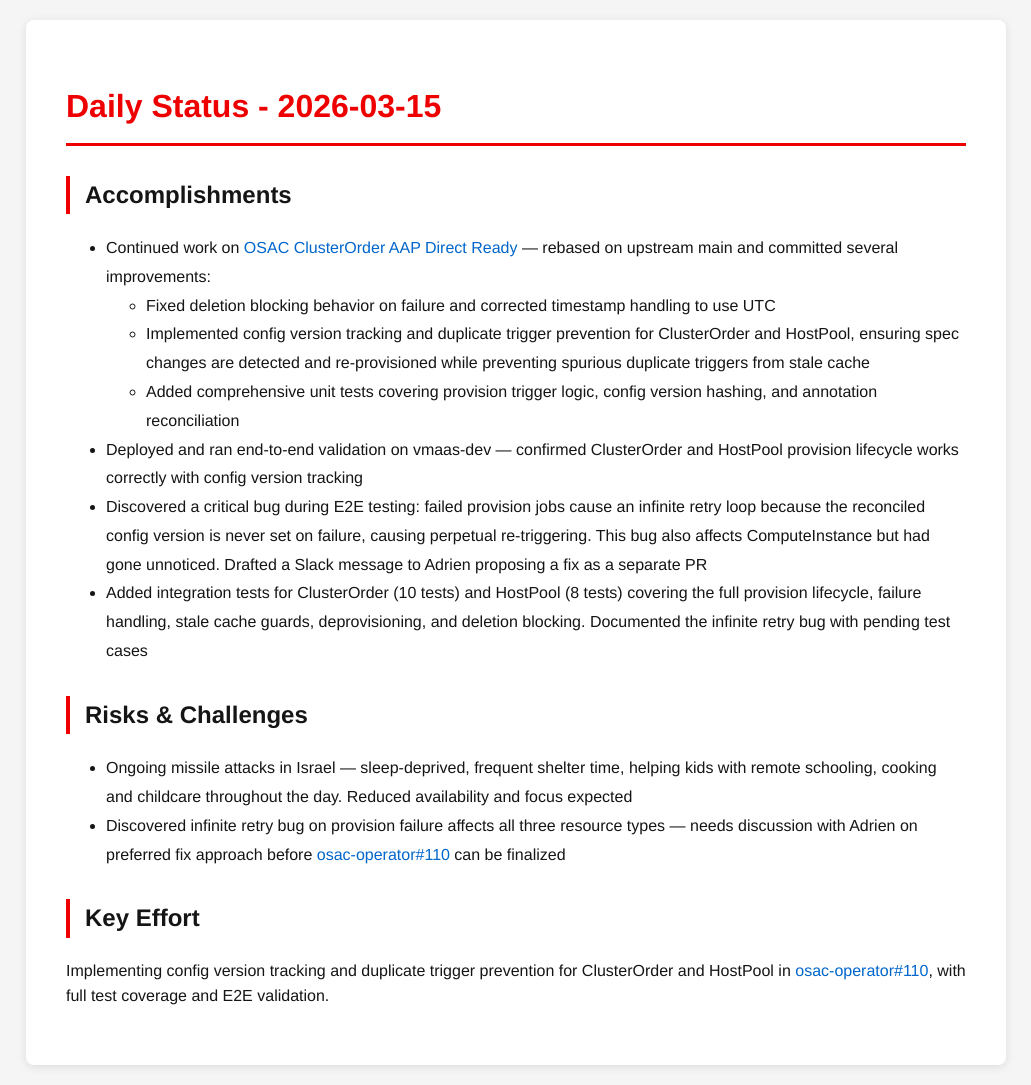
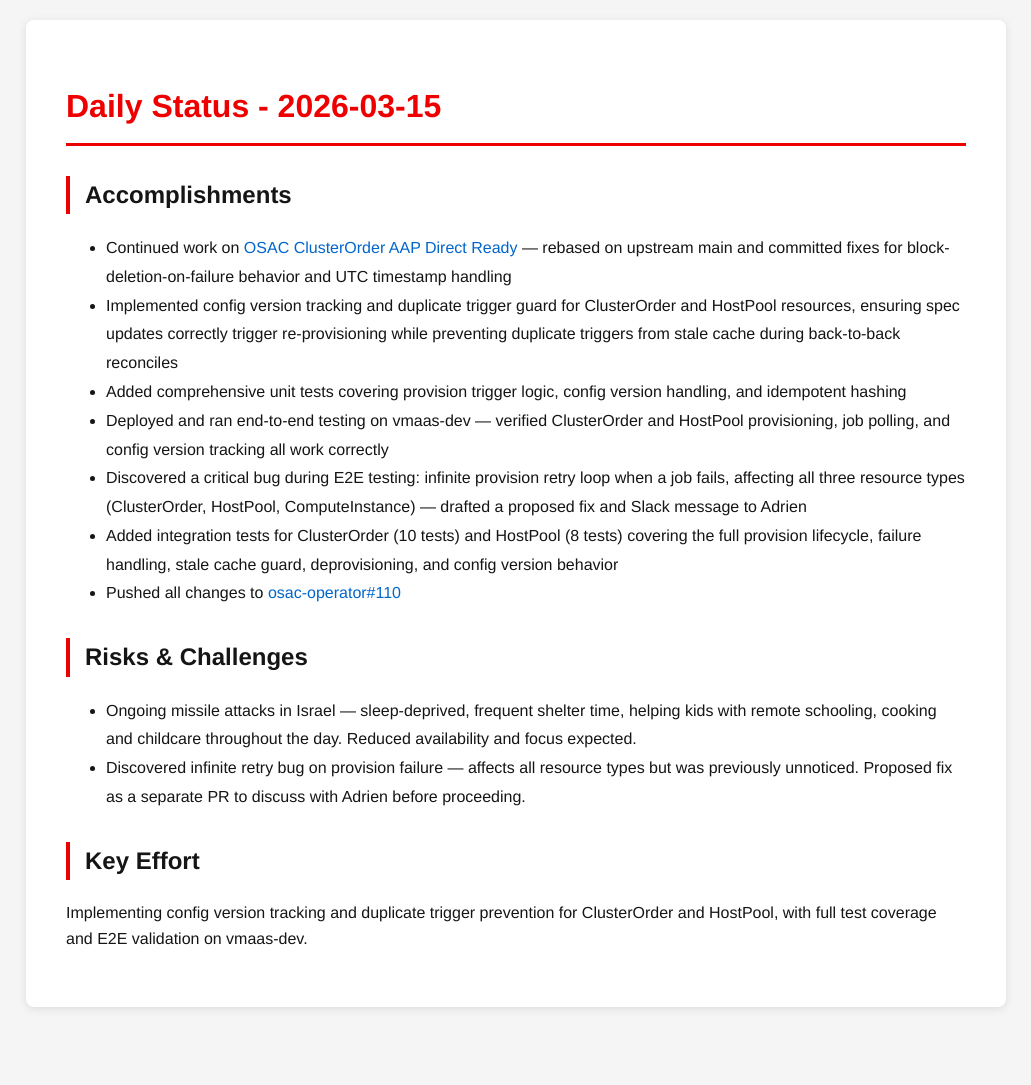
Before and after one commit to tzvatot/daily-status, a Jekyll site: the page built from 2026-03-15.md, in a window 1280 px wide. Shown: the whole page, without its empty margins (124-1155 px from the left). Built offline with Jekyll 4.4.1, drawn with Linux system fonts in a browser that asks for light colours; after the commit the page ends 1027 px from its top, so only the background shows below that.

Commit message:
Daily status update - 2026-03-15

```diff
--- a/2026-03-15.md
+++ b/2026-03-15.md
@@ -7,17 +7,17 @@
 # Daily Status - 2026-03-15
 
 ## Accomplishments
-- Continued work on [OSAC ClusterOrder AAP Direct Ready](https://github.com/osac-project/osac-operator/pull/110) — rebased on upstream main and committed several improvements:
-  - Fixed deletion blocking behavior on failure and corrected timestamp handling to use UTC
-  - Implemented config version tracking and duplicate trigger prevention for ClusterOrder and HostPool, ensuring spec changes are detected and re-provisioned while preventing spurious duplicate triggers from stale cache
-  - Added comprehensive unit tests covering provision trigger logic, config version hashing, and annotation reconciliation
-- Deployed and ran end-to-end validation on vmaas-dev — confirmed ClusterOrder and HostPool provision lifecycle works correctly with config version tracking
-- Discovered a critical bug during E2E testing: failed provision jobs cause an infinite retry loop because the reconciled config version is never set on failure, causing perpetual re-triggering. This bug also affects ComputeInstance but had gone unnoticed. Drafted a Slack message to Adrien proposing a fix as a separate PR
-- Added integration tests for ClusterOrder (10 tests) and HostPool (8 tests) covering the full provision lifecycle, failure handling, stale cache guards, deprovisioning, and deletion blocking. Documented the infinite retry bug with pending test cases
+- Continued work on [OSAC ClusterOrder AAP Direct Ready](https://github.com/osac-project/osac-operator/pull/110) — rebased on upstream main and committed fixes for block-deletion-on-failure behavior and UTC timestamp handling
+- Implemented config version tracking and duplicate trigger guard for ClusterOrder and HostPool resources, ensuring spec updates correctly trigger re-provisioning while preventing duplicate triggers from stale cache during back-to-back reconciles
+- Added comprehensive unit tests covering provision trigger logic, config version handling, and idempotent hashing
+- Deployed and ran end-to-end testing on vmaas-dev — verified ClusterOrder and HostPool provisioning, job polling, and config version tracking all work correctly
+- Discovered a critical bug during E2E testing: infinite provision retry loop when a job fails, affecting all three resource types (ClusterOrder, HostPool, ComputeInstance) — drafted a proposed fix and Slack message to Adrien
+- Added integration tests for ClusterOrder (10 tests) and HostPool (8 tests) covering the full provision lifecycle, failure handling, stale cache guard, deprovisioning, and config version behavior
+- Pushed all changes to [osac-operator#110](https://github.com/osac-project/osac-operator/pull/110)
 
 ## Risks & Challenges
-- Ongoing missile attacks in Israel — sleep-deprived, frequent shelter time, helping kids with remote schooling, cooking and childcare throughout the day. Reduced availability and focus expected
-- Discovered infinite retry bug on provision failure affects all three resource types — needs discussion with Adrien on preferred fix approach before [osac-operator#110](https://github.com/osac-project/osac-operator/pull/110) can be finalized
+- Ongoing missile attacks in Israel — sleep-deprived, frequent shelter time, helping kids with remote schooling, cooking and childcare throughout the day. Reduced availability and focus expected.
+- Discovered infinite retry bug on provision failure — affects all resource types but was previously unnoticed. Proposed fix as a separate PR to discuss with Adrien before proceeding.
 
 ## Key Effort
-Implementing config version tracking and duplicate trigger prevention for ClusterOrder and HostPool in [osac-operator#110](https://github.com/osac-project/osac-operator/pull/110), with full test coverage and E2E validation.
+Implementing config version tracking and duplicate trigger prevention for ClusterOrder and HostPool, with full test coverage and E2E validation on vmaas-dev.
```
